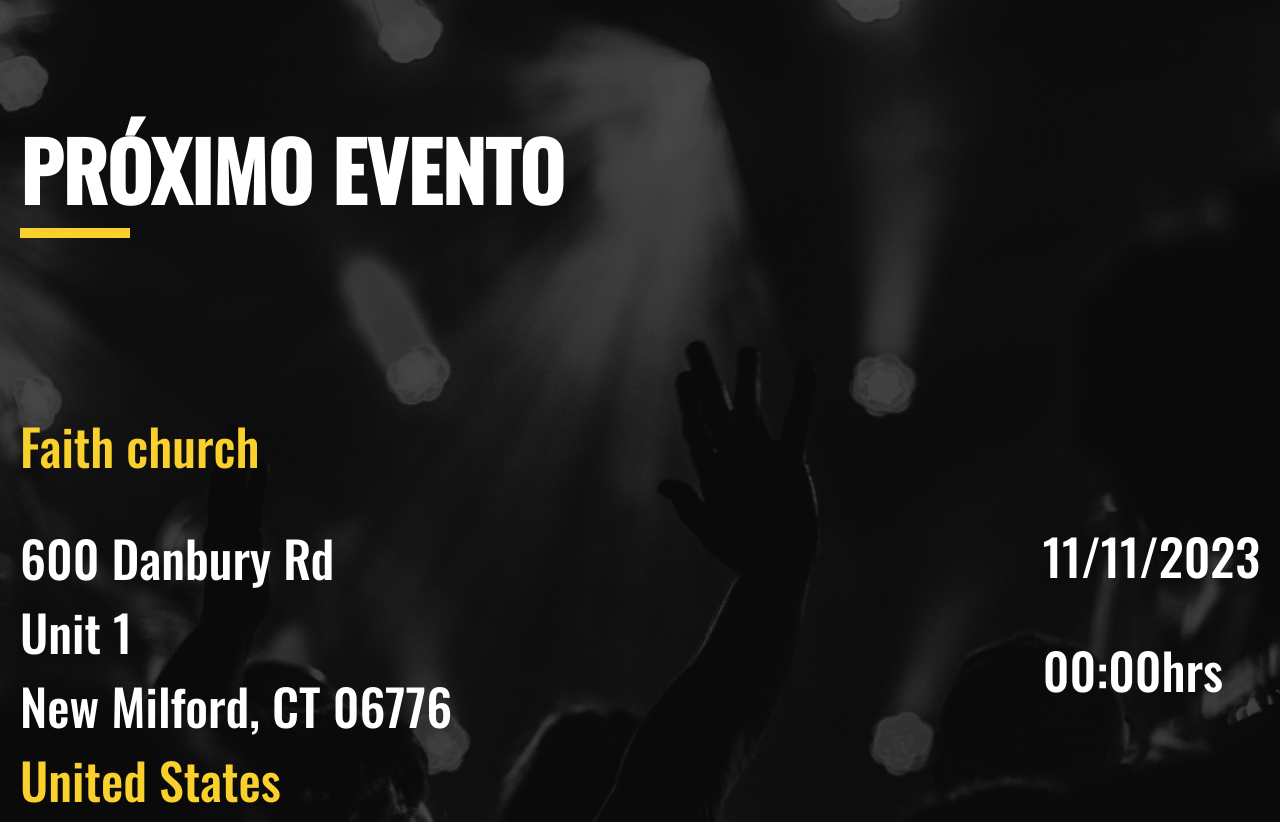
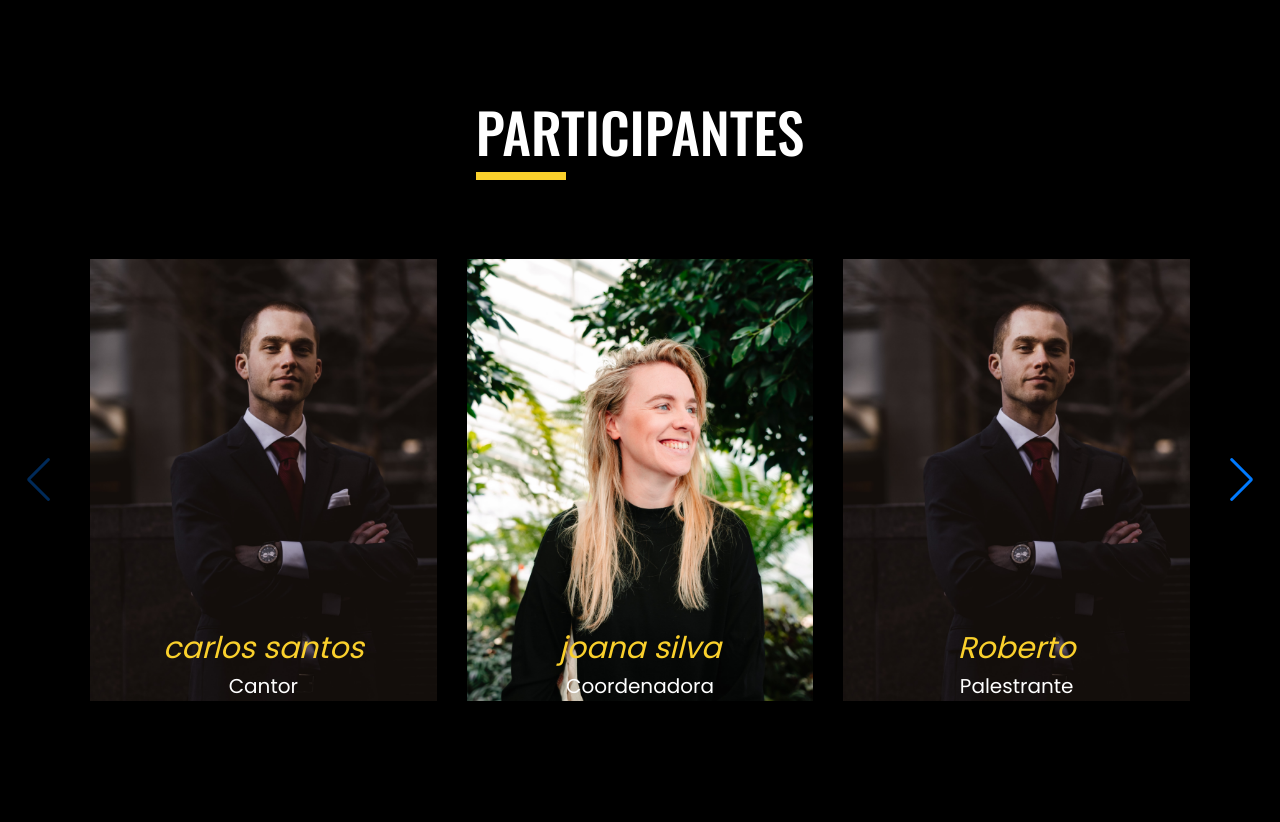
Before and after one commit to mattzu22/project-one-kingdom, a plain HTML site: page index.html in a window 1280 px wide. Shown: the part 1649-2471 px from the top of the page. Drawn offline with nearby package versions, Linux system fonts and the light colour scheme; a web font is replaced by a local one.

Commit message:
pagina participante criada

```diff
--- a/index.html
+++ b/index.html
@@ -11,6 +11,10 @@
       rel="shortcut icon"
       href="src/imagens/logo-simbolo.png"
       type="image/x-icon"
+    />
+    <link
+      rel="stylesheet"
+      href="https://cdn.jsdelivr.net/npm/swiper@9/swiper-bundle.min.css"
     />
     <title>One Kingdom</title>
   </head>
@@ -110,10 +114,62 @@
         <span class="letreiro-texto">One Kingdom</span>
       </div>
     </div> -->
-    <!-- <section class="participants-page">
 
+    <section class="participants-page">
+      <h1 class="title">Participantes</h1>
 
-    </section> -->
+      <div class="swiper-button-prev"></div>
+      <div class="participants swiper mySwiper">
+        <div class="swiper-wrapper">
+          <div class="participant swiper-slide">
+            <img src="./src/imagens/part.png" alt="participant" />
+
+            <div class="info">
+              <h1 class="name">carlos santos</h1>
+              <p class="office">Cantor</p>
+            </div>
+          </div>
+
+          <div class="participant swiper-slide">
+            <img src="./src/imagens/part2.png" alt="participant" />
+
+            <div class="info">
+              <h1 class="name">joana silva</h1>
+              <p class="office">Coordenadora</p>
+            </div>
+          </div>
+
+          <div class="participant swiper-slide">
+            <img src="./src/imagens/part.png" alt="participant" />
+
+            <div class="info">
+              <h1 class="name">Roberto</h1>
+              <p class="office">Palestrante</p>
+            </div>
+          </div>
+          <div class="participant swiper-slide">
+            <img src="./src/imagens/part.png" alt="participant" />
+
+            <div class="info">
+              <h1 class="name">Roberto</h1>
+              <p class="office">cantor</p>
+            </div>
+          </div>
+
+          <div class="participant swiper-slide">
+            <img src="./src/imagens/part.png" alt="participant" />
+
+            <div class="info">
+              <h1 class="name">Roberto</h1>
+              <p class="office">cantor</p>
+            </div>
+          </div>
+        </div>
+
+        <!-- <div class="swiper-pagination"></div> -->
+      </div>
+      <div class="swiper-button-next"></div>
+    </section>
 
     <section section class="about-event">
       <div class="container">
@@ -178,14 +234,33 @@
       center.addEventListener("click", () => {
         center.classList.toggle("selecionado");
 
-        const selecionado = document.querySelector('.center.selecionado')
-        const nav = document.querySelector('.navegation-mobile')
-        if(selecionado){
-          nav.classList.toggle('selecionado')
-        }else{
-          nav.classList.remove('selecionado')
+        const selecionado = document.querySelector(".center.selecionado");
+        const nav = document.querySelector(".navegation-mobile");
+        if (selecionado) {
+          nav.classList.toggle("selecionado");
+        } else {
+          nav.classList.remove("selecionado");
         }
+      });
+    </script>
 
+    <!-- Swiper JS -->
+    <script src="https://cdn.jsdelivr.net/npm/swiper@9/swiper-bundle.min.js"></script>
+
+    <!-- Initialize Swiper -->
+    <script>
+      const swiper = new Swiper(".mySwiper", {
+        slidesPerView: 3,
+        spaceBetween: 30,
+        freeMode: true,
+        navigation: {
+          nextEl: ".swiper-button-next",
+          prevEl: ".swiper-button-prev",
+        },
+        // pagination: {
+        //   el: ".swiper-pagination",
+        //   clickable: true,
+        // },
       });
     </script>
   </body>
--- a/package.json
+++ /dev/null
@@ -1,5 +0,0 @@
-{
-  "dependencies": {
-    "@splidejs/splide": "^4.1.4"
-  }
-}
--- a/src/css/responsive.css
+++ b/src/css/responsive.css
@@ -194,7 +194,7 @@
   .center:before,
   .center:after,
   .center div {
-    background: #fff;
+    background: #ffd242;
     content: "";
     display: block;
     height: 3px;
--- a/src/css/style.css
+++ b/src/css/style.css
@@ -54,7 +54,7 @@ body {
   width: 20px;
 }
 
-.bg-nav .menu .nav-mobile .navegation-mobile{
+.bg-nav .menu .nav-mobile .navegation-mobile {
   display: none;
 }
 
@@ -106,8 +106,8 @@ body {
 .info img {
   margin-top: 80px;
   width: 25%;
-  filter: drop-shadow(0 0 0.75rem rgb(119, 100, 104));
-  z-index: -1;
+  /* filter: drop-shadow(0 0 0.75rem rgb(119, 100, 104)); */
+  /* z-index: -1; */
 }
 
 .home-page .info .btn {
@@ -188,6 +188,7 @@ body {
   flex-direction: column;
   align-items: center;
   justify-content: center;
+  min-height: 100vh;
   padding: 0 20px;
   max-width: 100%;
   background: url(../imagens/fundo-sobre-nos.png) center center no-repeat;
@@ -275,76 +276,82 @@ body {
 .participants-page {
   display: flex;
   flex-direction: column;
+  align-items: center;
   justify-content: center;
-  align-items: center;
-  padding: 114px 0 160px 0;
-  color: white;
-  background: #101010;
+  min-height: 120vh;
+  max-width: 1250px;
+  margin: 0 auto;
+  padding: 0 50px;
+  position: relative;
 }
 
-.participants-page .participants .participant .img-participant {
-  width: 123px;
-}
-
-.participants-page h1 {
-  padding-bottom: 100px;
+.participants-page .title {
+  position: absolute;
+  top: 90px;
   font-family: "Oswald";
   font-style: normal;
   font-weight: 500;
-  font-size: 55px;
+  font-size: 5.5rem;
   color: #ffffff;
+  text-transform: uppercase;
 }
 
-.participants-page h1:after {
+.participants-page .title:after {
   content: "";
   display: block;
   border-bottom: 8px solid #fad02c;
   width: 90px;
 }
 
-.participants-page .participants {
-  display: flex;
-  justify-content: center;
-  align-itens: center;
-  max-width: 100%;
-  padding: 0 20px;
-  /* flex-wrap: wrap; */
-  gap: 12rem;
+.participants {
+  max-width: 1100px;
+  width: 100%;
+}
+/*
+
+.participant {
+  width: 350px !important;
+  height: 442px !important;
+} */
+
+.swiper-slide {
+  text-align: center;
+  font-size: 18px;
+  display: flex !important;
+  flex-direction: column !important;
+  justify-content: end !important;
+  align-items: center !important;
+  color: white;
 }
 
-.participants-page .participant {
-  display: flex;
-  align-items: center;
-  justify-content: center;
-  flex-direction: column;
-  width: 240px;
-  padding: 29px 0 86px 0;
-  background-color: rgba(62, 60, 60, 0.9);
-  opacity: 0.4;
-  backdrop-filter: blur(15px);
-  border-radius: 20px;
+.participants-page .participants .participant .info {
+  position: absolute;
 }
 
-.participants-page .participant .name {
+.participant .name {
   font-family: "Poppins";
-  font-style: normal;
-  font-weight: 600;
-  font-size: 20px;
-  line-height: 45px;
-  display: flex;
-  align-items: center;
+  font-style: italic;
+  font-weight: 400;
+  font-size: 3rem;
   color: #fad02c;
+  margin-block-start: 0;
+  margin-block-end: 0;
 }
 
-.participants-page .participant .office {
+.participant .office {
   font-family: "Poppins";
-  font-style: normal;
-  font-weight: 400;
-  font-size: 20px;
-  line-height: 30px;
-  display: flex;
-  align-items: center;
+  font-size: 2rem;
   color: #ffffff;
+  margin-block-start: 0;
+  margin-block-end: 0;
+}
+
+.swiper-slide img {
+  position: relative;
+  display: block;
+  width: 100%;
+  height: 442px;
+  object-fit: cover;
 }
 
 /* EVENT */
@@ -364,7 +371,7 @@ body {
 .about-event .container {
   max-width: 1300px;
   width: 100%;
-  padding: 0 20px;
+  padding: 0 50px;
 }
 
 .about-event .container .title {
@@ -521,11 +528,11 @@ body {
   display: block;
 }
 
-.footer .nav-footer ul li{
-  font-family: 'Poppins';
+.footer .nav-footer ul li {
+  font-family: "Poppins";
   margin-bottom: 10px;
   font-size: 1.7rem;
-  color: #FFFFFF;
+  color: #ffffff;
 }
 
 .footer .copy p {
```
Also changed, not shown: README.md (deleted), src/imagens/part.png (added), src/imagens/part2.png (added), 2 other files.
